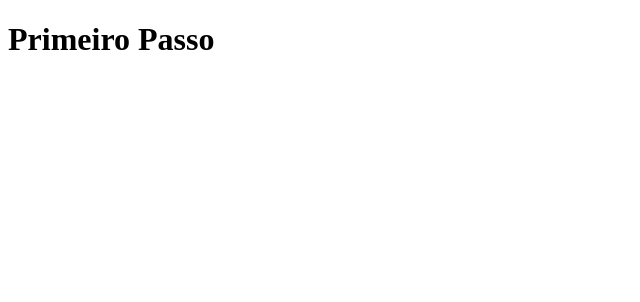
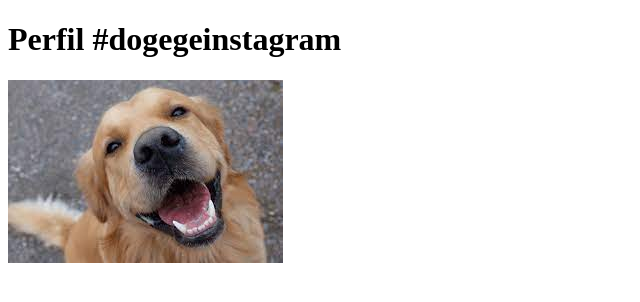
Before and after one commit to BnoShu/DescGitHub, a plain HTML site: page index.html in a window 1280 px wide. Shown: the whole page, without its empty margins (0-640 px from the left). Drawn offline with Linux system fonts and the light colour scheme.

Commit message:
Atividade Git Descomplica

```diff
--- a/index.html
+++ b/index.html
@@ -1,13 +1,16 @@
 <!DOCTYPE html>
 <html lang="pt-br">
 <head>
- <title>Atividade GitHub</title>
+ <title>Fanpage de Catchorro</title>
  <meta charset="utf-8">
+
 </head>
 
 <body>
 
- <h1>Primeiro Passo</h1>
+ <h1>Perfil #dogegeinstagram</h1>
+
+ <img src="dogege.jpg" />
 
 </body>
 
```
Also changed, not shown: dogege.jpg (added).
